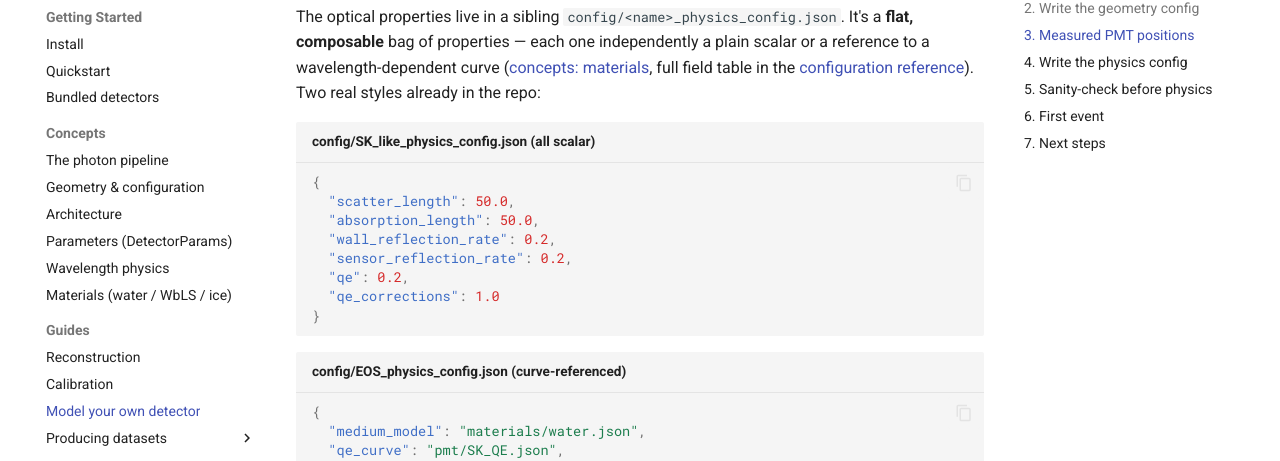
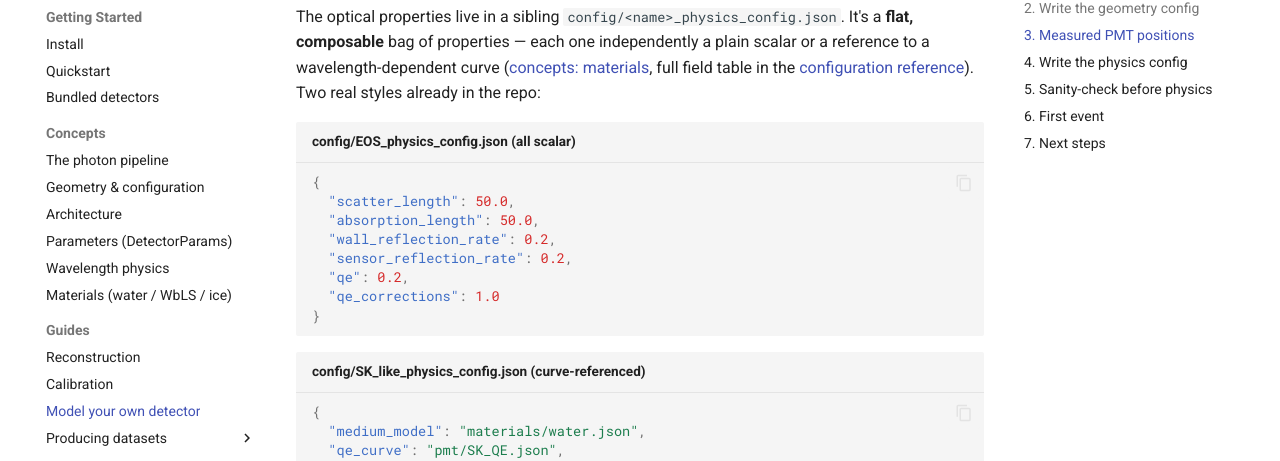
Before and after one commit to CIDeR-ML/LUCiD, an MkDocs documentation site: the page built from docs/guides/model-your-own-detector.md, in a window 1280 px wide and 900 px high, scrolled down 4270 px. Shown: the part 127-588 px from the top of the window. Built offline with MkDocs 1.6.1 and Material for MkDocs 9.7.7, drawn with Linux system fonts in a browser that asks for light colours; comment, search, counter and statistics services are not loaded.

Commit message:
docs: un-swap the SK_like/EOS physics-config example labels
SK_like_physics_config.json is the curve-referenced style, EOS the
all-scalar one — the guide had the two titles reversed.

Co-Authored-By: Claude Fable 5 <noreply@anthropic.com>
Claude-Session: https://claude.ai/code/session_01WuukZpak35eZnCn8yjYtBx

````diff
--- a/docs/guides/model-your-own-detector.md
+++ b/docs/guides/model-your-own-detector.md
@@ -184,7 +184,7 @@ reference to a wavelength-dependent curve ([concepts: materials](../concepts/mat
 full field table in the [configuration reference](../reference/config.md)). Two real
 styles already in the repo:
 
-```json title="config/SK_like_physics_config.json (all scalar)"
+```json title="config/EOS_physics_config.json (all scalar)"
 {
   "scatter_length": 50.0,
   "absorption_length": 50.0,
@@ -195,7 +195,7 @@ styles already in the repo:
 }
 ```
 
-```json title="config/EOS_physics_config.json (curve-referenced)"
+```json title="config/SK_like_physics_config.json (curve-referenced)"
 {
   "medium_model": "materials/water.json",
   "qe_curve": "pmt/SK_QE.json",
````
